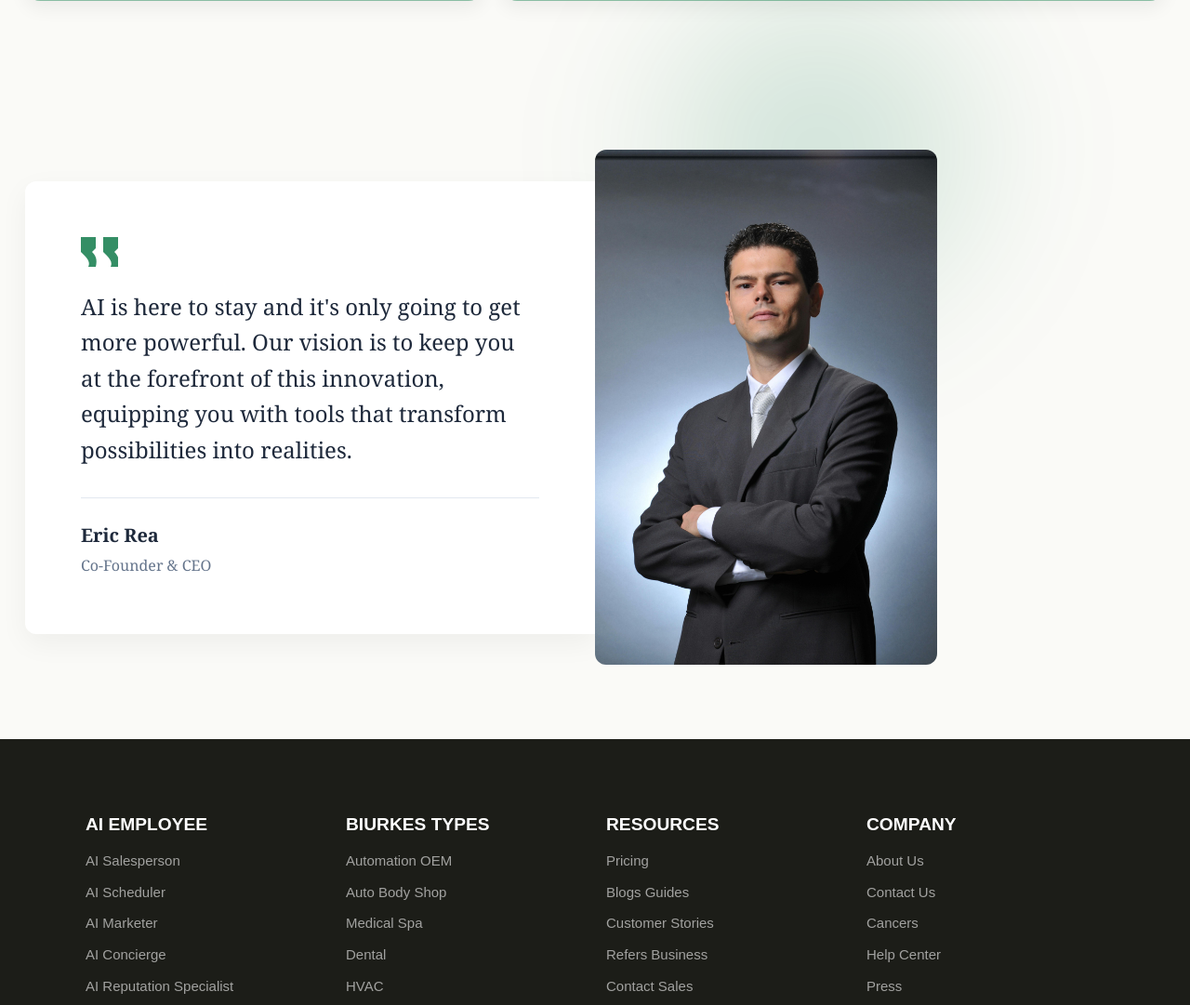
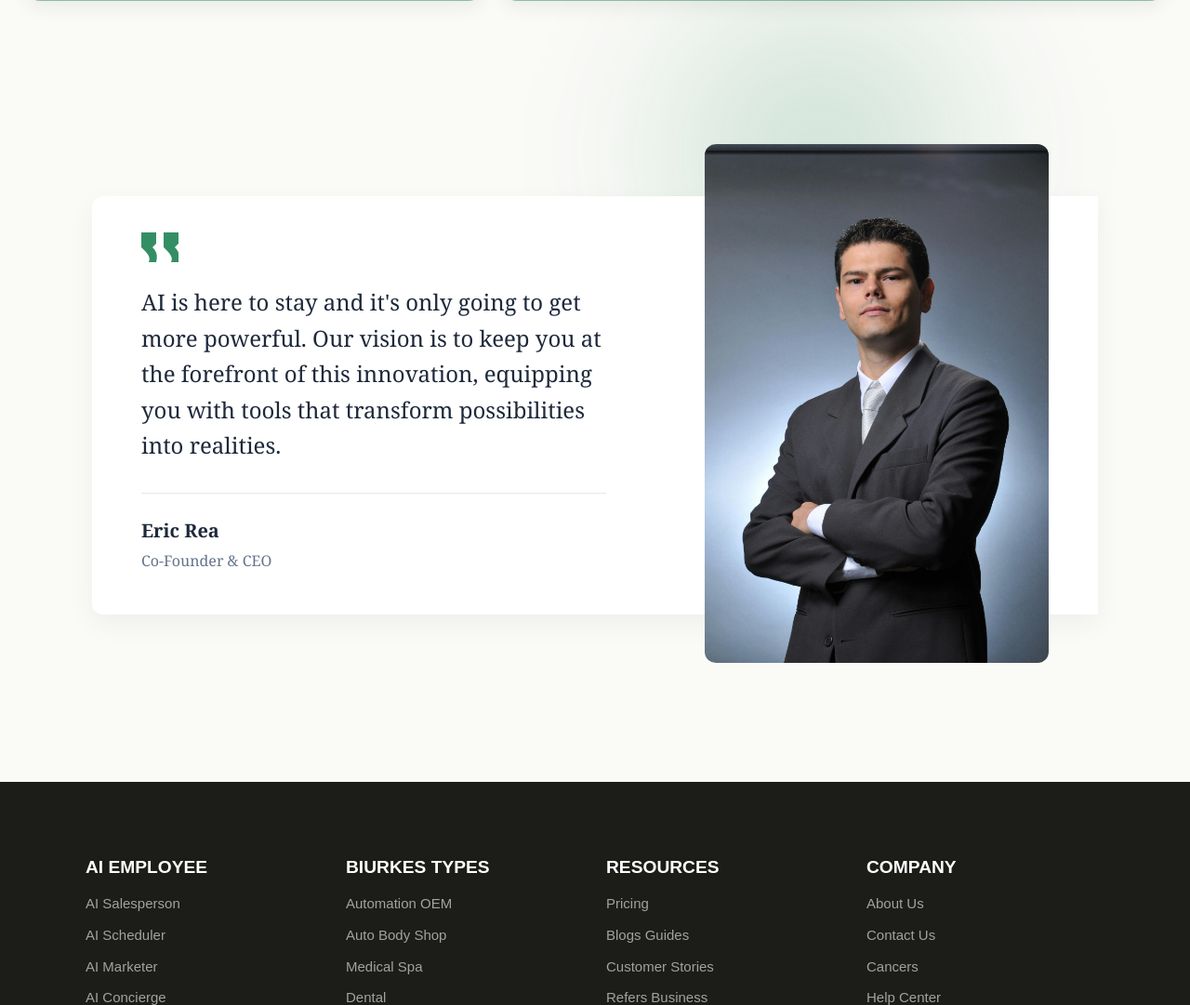
Before and after one commit to abdulbasitshakeel/allyzent, a PHP site: page / in a window 1280 px wide. Shown: the part 3167-4248 px from the top of the page at 93% size. Run offline with PHP 8.4, Linux system fonts and the light colour scheme; some libraries are stand-ins or nearby versions; some web fonts are replaced.

Commit message:
Update CEO page

```diff
--- a/Index.html
+++ b/Index.html
@@ -203,8 +203,8 @@
         <section class="ceo-section">
             <div class="container">
                 <div class="ceo-work">
-                    <div class="row g-0 align-items-center">
-                        <div class="col-lg-6">
+                    <div class="row">
+                        <div class="col-lg-12">
                             <div class="ceo-card">
                                 <div class="ceo-content">
                                     <div class="quote-icon mb-4">
@@ -221,13 +221,13 @@
                                         <div class="ceo-title">Co-Founder & CEO</div>
                                     </div>
                                 </div>
+                                <div class="ceo-image-container">
+                                    <img src="assets/images/ceo.jpg" alt="Eric Rea, Co-Founder & CEO" class="ceo-image rounded-lg">
+                                </div>
                             </div>
                         </div>
-                        <div class="col-lg-6">
-                            <div class="ceo-image-container">
-                                <img src="assets/images/ceo.jpg" alt="Eric Rea, Co-Founder & CEO" class="ceo-image rounded-lg">
-                            </div>
-                        </div>
+                        <!-- <div class="col-lg-6">
+                        </div> -->
                     </div>
                 </div>
             </div>
--- a/assets/css/style.css
+++ b/assets/css/style.css
@@ -840,14 +840,18 @@ body {
 }
 
 .ceo-section {
-  padding: 80px 0;
+  padding-top: 130px;
+  padding-bottom: 180px;
 }
 .ceo-card {
   background: white;
-  padding: 60px;
-  height: 100%;
+  height: 450px;
   border-radius: 12px 0 0 12px;
   box-shadow: 0 10px 30px rgba(0, 0, 0, 0.05);
+  display: flex;
+  padding: 39px 0;
+  justify-content: space-around;
+  margin: 0 72px;
 }
 
 .ceo-content {
@@ -884,15 +888,13 @@ body {
 }
 
 .ceo-image-container {
-  height: 100%;
+  width: 370px;
+  margin-top: -95px;
 }
 
 .ceo-image {
-  width: 60%;
-  height: 100%;
-  min-height: 400px;
-  object-fit: cover;
   border-radius: 12px;
+  width: 100%;
 }
 
 @media (max-width: 992px) {
```
